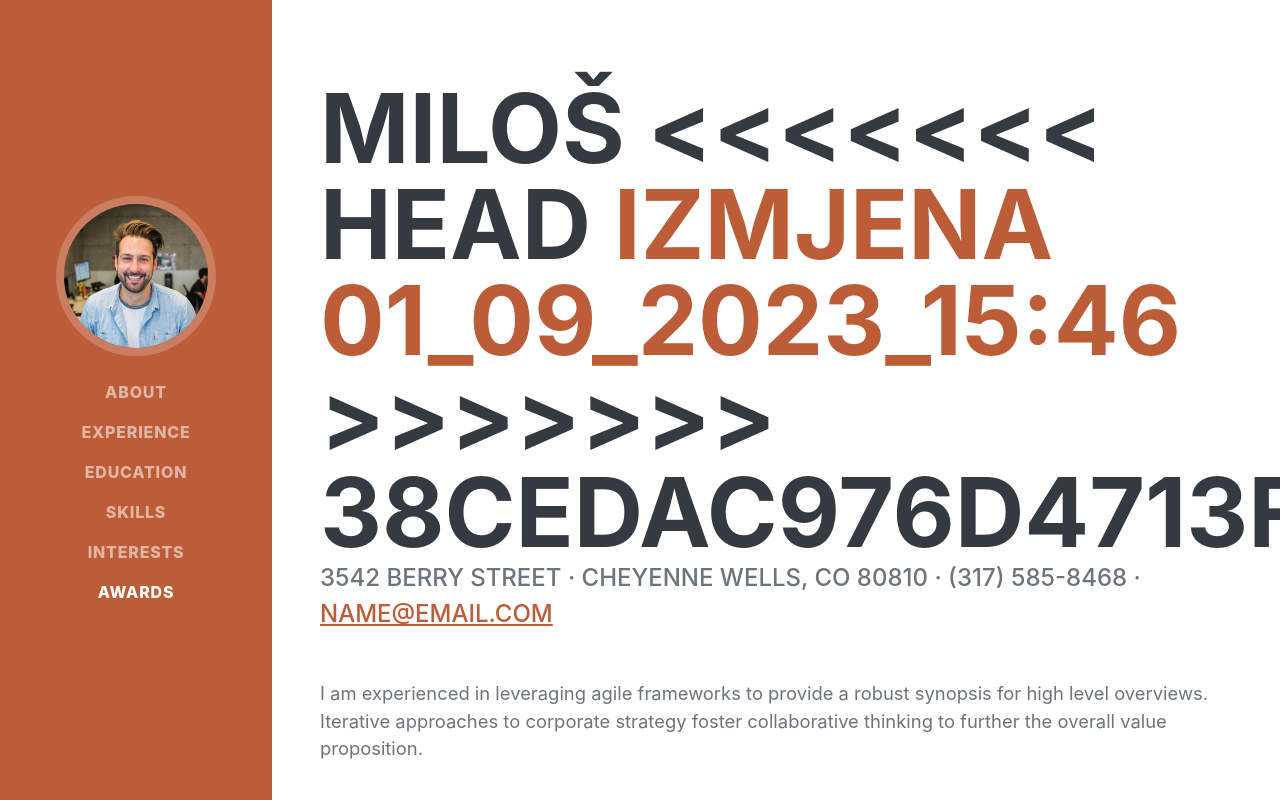
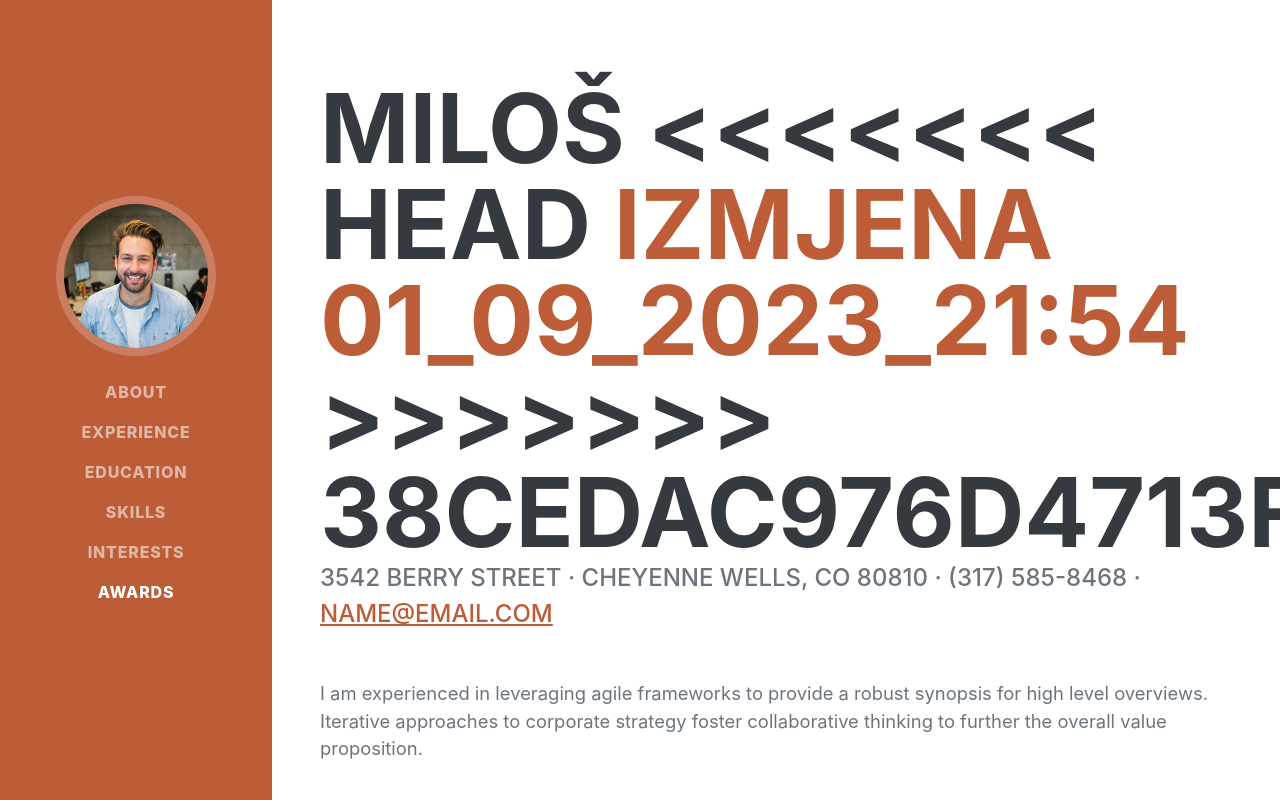
Before and after one commit to milosjovovic/milos_repo, a plain HTML site: page public/index.html in a window 1280 px wide. Shown: the top 800 px of the page. Drawn offline with nearby package versions, Linux system fonts and the light colour scheme; a web font is replaced by a local one.

Commit message:
Changes to be committed:

```diff
--- a/public/index.html
+++ b/public/index.html
@@ -43,7 +43,7 @@
                         Miloš
 <<<<<<< HEAD
                         <span class="text-primary"></span>
-                        <span class="text-primary">Izmjena 01_09_2023_15:46</span>
+                        <span class="text-primary">Izmjena 01_09_2023_21:54</span>
 >>>>>>> 38cedac976d4713f82bc25cd9b791282d265bdcd
                     </h1>
                     <div class="subheading mb-5">
```
Also changed, not shown: .github/workflows/main.yml.txt (added), 1 other file.
